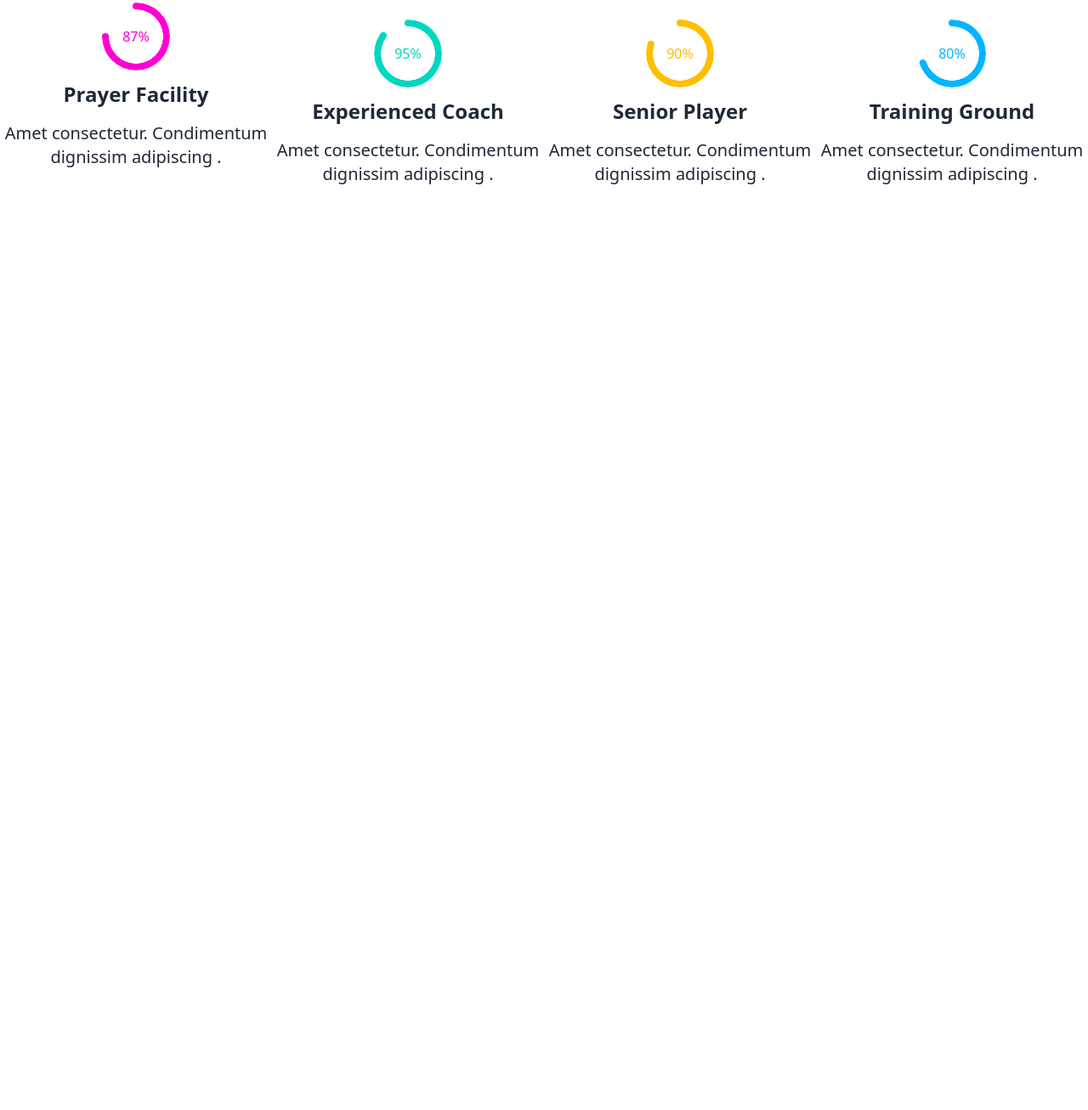
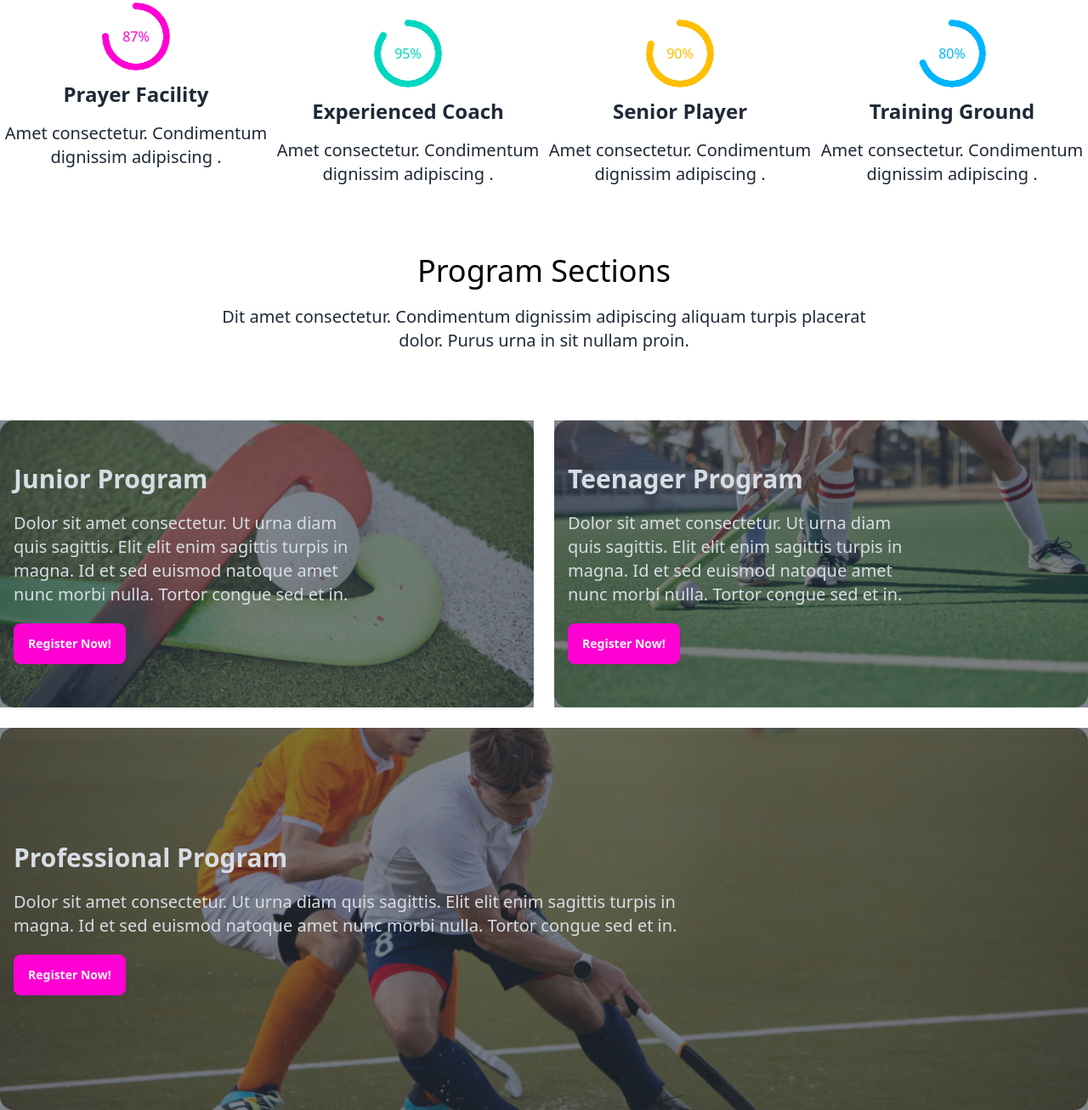
Before and after one commit to saifullah199/Hockey-B9A3, a plain HTML site: page index.html in a window 1280 px wide. Shown: the part 953-2260 px from the top of the page at 85% size. Before the commit the page ends 1172 px from the top, so only its background shows below. Drawn offline with nearby package versions, Linux system fonts and the light colour scheme.

Commit message:
program section added

```diff
--- a/index.html
+++ b/index.html
@@ -74,7 +74,47 @@
         <!-- professional section end -->
 
         <!-- program section -->
+        <section class="container mx-auto mt-20">
+            <h3 class="text-center text-4xl text-black">Program Sections</h3>
+            <p class="text-center text-xl mt-5 font-medium">Dit amet consectetur. Condimentum dignissim adipiscing aliquam turpis placerat
+                <br> dolor. Purus urna in sit nullam proin.</p>
 
+                <div class="mt-20 gap-6 flex flex-col lg:grid lg:grid-cols-6 lg:grid-rows-2">
+                    <!-- 1st pic -->
+                    <div class="hero rounded-2xl lg:h-[338px] lg:col-span-3 " style="background-image: url('./Images/2.png');">
+                        <div class="hero-overlay bg-opacity-60"></div>
+                        <div class="hero-content text-start text-neutral-content">
+                          <div class="">
+                            <h1 class="mb-5 text-3xl font-extrabold">Junior Program</h1>
+                            <p class="mb-5 text-xl font-medium w-2/3">Dolor sit amet consectetur. Ut urna diam quis sagittis. Elit elit enim sagittis turpis in magna. Id et sed euismod natoque amet nunc morbi nulla. Tortor congue sed et in.</p>
+                            <button class="btn btn-secondary">Register Now! </button>
+                          </div>
+                        </div>
+                      </div>
+                      <!-- 2nd pic -->
+                    <div class="hero rounded-2xl lg:h-[338px] lg:col-span-3" style="background-image: url('./Images/3.png');">
+                        <div class="hero-overlay bg-opacity-60"></div>
+                        <div class="hero-content text-start text-neutral-content">
+                          <div class="">
+                            <h1 class="mb-5 text-3xl font-extrabold">Teenager Program</h1>
+                            <p class="mb-5 text-xl font-medium w-2/3">Dolor sit amet consectetur. Ut urna diam quis sagittis. Elit elit enim sagittis turpis in magna. Id et sed euismod natoque amet nunc morbi nulla. Tortor congue sed et in.</p>
+                            <button class="btn btn-secondary">Register Now! </button>
+                          </div>
+                        </div>
+                      </div>
+                      <!-- 3rd pic -->
+                    <div class="hero rounded-2xl lg:h-[450px] lg:col-span-6 lg:-mt-14 " style="background-image: url('./Images/4.png');">
+                        <div class="hero-overlay bg-opacity-60"></div>
+                        <div class="hero-content  flex items-end text-neutral-content">
+                          <div class="">
+                            <h1 class="mb-5 text-3xl font-extrabold">Professional Program</h1>
+                            <p class="mb-5 text-xl font-medium w-2/3">Dolor sit amet consectetur. Ut urna diam quis sagittis. Elit elit enim sagittis turpis in magna. Id et sed euismod natoque amet nunc morbi nulla. Tortor congue sed et in.</p>
+                            <button class="btn btn-secondary">Register Now! </button>
+                          </div>
+                        </div>
+                      </div>
+                </div>
+        </section>
 
     </main>
     <footer>
```
